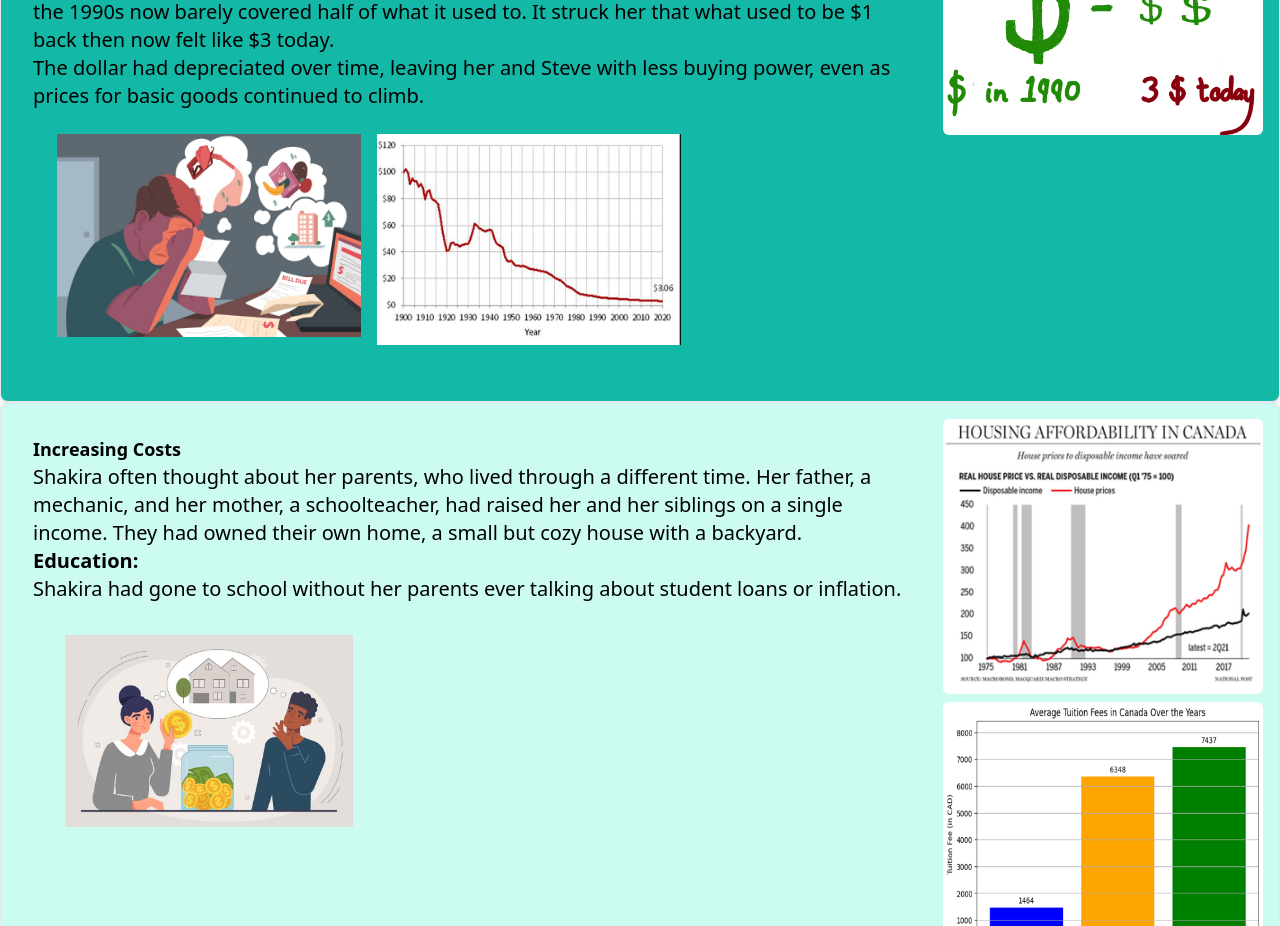
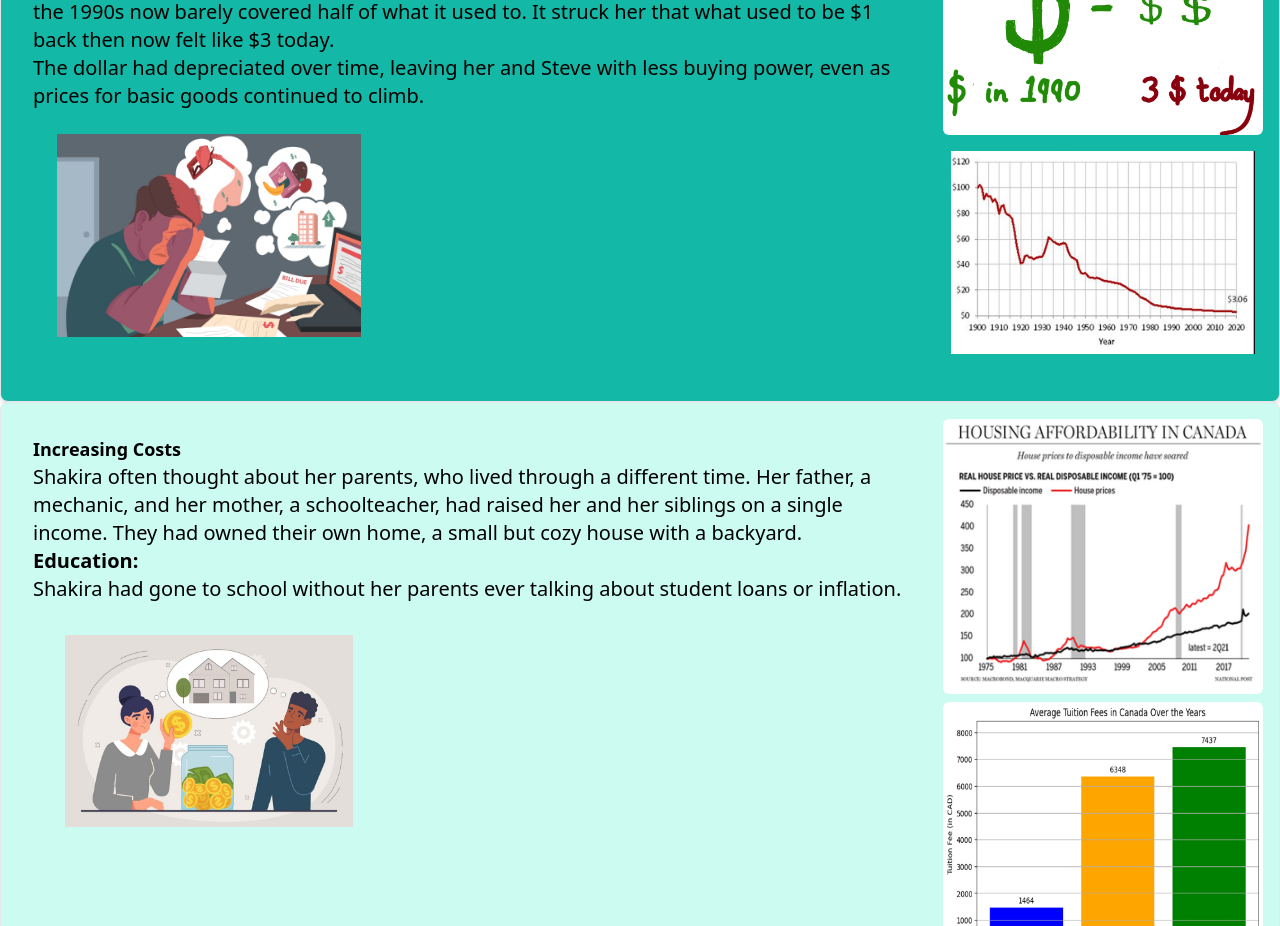
Before and after one commit to mehassanhmood/StoryBoarding, a React (Vite) app: page / in a window 1280 px wide. Shown: the part 1600-2526 px from the top of the page. Built offline with nearby package versions, Linux system fonts and the light colour scheme.

Commit message:
images arranged

```diff
--- a/src/components/DollarWeakening.jsx
+++ b/src/components/DollarWeakening.jsx
@@ -18,11 +18,7 @@ const DollarWeakening = () => {
             className="max-w-xs h-auto rounded-md mb-2 p-2"
             alt="Inflation"
           />
-          <img
-            src={weakingingImage1990}
-            className="max-w-xs h-auto rounded-md p-2"
-            alt="Dollar Weakening in 1990"
-          />
+
           </div>
       </div>
       <div className="flex-shrink-0 flex flex-col items-end ml-4">
@@ -31,6 +27,11 @@ const DollarWeakening = () => {
           className="max-w-xs h-auto rounded-md mb-2"
           alt="Dollar Weakening"
         />
+          <img
+            src={weakingingImage1990}
+            className="max-w-xs h-auto rounded-md p-2"
+            alt="Dollar Weakening in 1990"
+          />
       </div>
     </div>
   );
```
